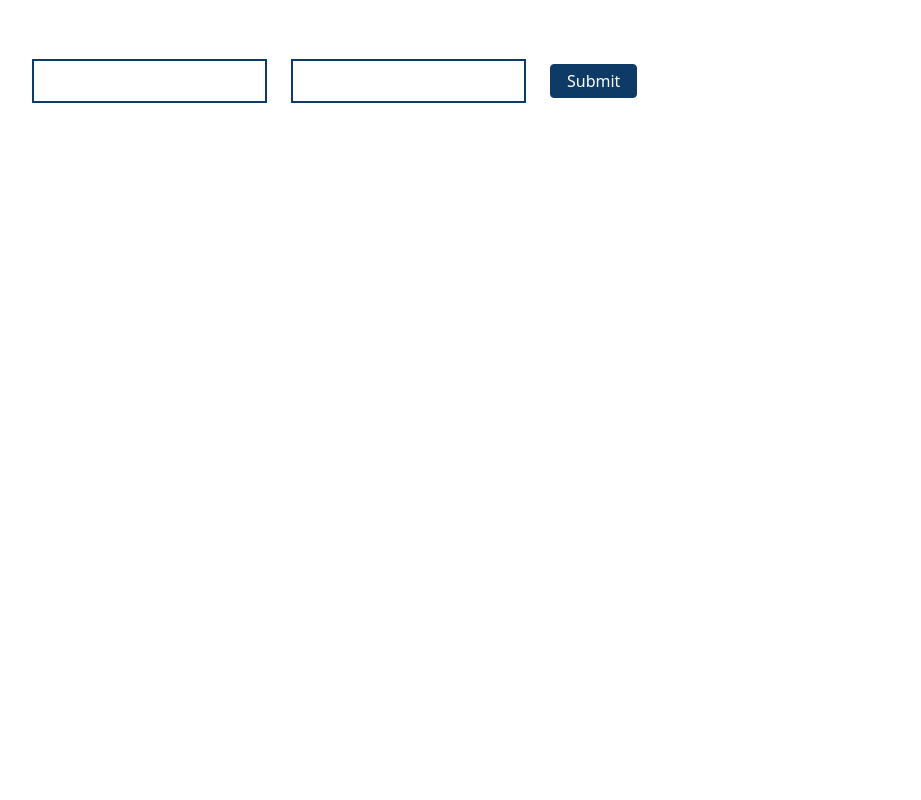
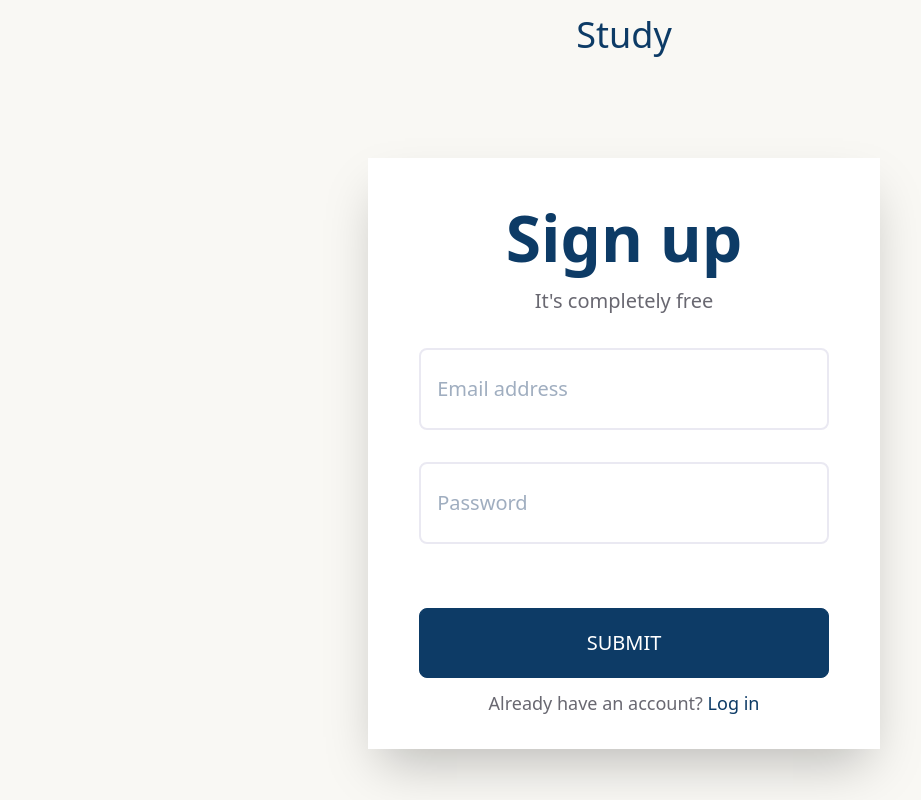
Before and after one commit to BenSheep/Client, a Next.js app: page /signup in a window 1280 px wide. Shown: the whole page, without its empty margins (16-937 px from the left). Built offline with nearby package versions, Linux system fonts and the light colour scheme.

Commit message:
:lipstick: Styled the signup component

```diff
--- a/components/forms/SignUpForm.js
+++ b/components/forms/SignUpForm.js
@@ -71,30 +71,46 @@ class SignUpForm extends React.Component {
   render() {
     const { error } = this.state
     return (
-      <div className="p-12">
+      <div>
         <Formik
           initialValues={{ email: '', password: '' }}
           validate={this.validate}
           onSubmit={this.handleOnSubmit}
         >
           {({ isSubmitting }) => (
-            <Form>
+            <Form className="pt-8">
+              <h1 className="text-6xl text-blue font-semibold">Sign up</h1>
+              <h3 className="text-xl text-gray">It's completely free</h3>
+              <div className="w-full my-8">
                 <Field
-                className="border-2 border-solid border-blue mr-6 py-2"
+                  className="w-4/5 rounded-lg py-6 border-2 border-solid border-silver pl-4 text-xl"
                   type="email"
                   name="email"
+                  placeholder="Email address"
                   data-test="email-input"
                 />
-              <ErrorMessage name="email" component="div" />
+                <ErrorMessage
+                  name="email"
+                  component="div"
+                  className="text-left text-red pl-16"
+                />
+              </div>
+              <div className="w-full mb-4">
                 <Field
-                className="border-2 border-solid border-blue mr-6 py-2"
+                  className="w-4/5 rounded-lg py-6 border-2 border-solid border-silver pl-4 text-xl"
                   type="password"
                   name="password"
+                  placeholder="Password"
                   data-test="password-input"
                 />
-              <ErrorMessage name="password" component="div" />
+                <ErrorMessage
+                  name="password"
+                  component="div"
+                  className="text-left text-red pl-16"
+                />
+              </div>
               <button
-                className="cta"
+                className="mt-12 w-4/5 cta-lg text-xl uppercase"
                 data-test="submit"
                 type="submit"
                 disabled={isSubmitting}
--- a/pages/signup.js
+++ b/pages/signup.js
@@ -1,7 +1,21 @@
 import React from 'react'
 import SignUpForm from '../components/forms/SignUpForm'
+
 export default class SignUp extends React.Component {
   render() {
-    return <SignUpForm />
+    return (
+      <div className="w-full h-screen flex flex-col mx-auto text-center bg-cream">
+        <h1 className="text-blue text-4xl mt-2 mb-12">Study</h1>
+        <div className="mx-auto w-4/5 md:w-2/5  justify-center items-center mt-12 shadow-2xl bg-white">
+          <SignUpForm className="" />
+          <h5 className="justify-center items-center mt-3 pb-8 text-gray text-lg">
+            Already have an account?{' '}
+            <a href="/login" className="text-blue">
+              Log in
+            </a>
+          </h5>
+        </div>
+      </div>
+    )
   }
 }
--- a/styles/main.css
+++ b/styles/main.css
@@ -10,16 +10,19 @@
   --main-orange: #ee964b;
 }
 
-body {
-  background-color: var(--main-white);
-}
-
 nav {
   min-height: 5em;
 }
 
 .cta {
   @apply inline-block px-4 py-2 leading-none border rounded mt-4;
+  background-color: var(--main-blue);
+  border: 1px solid var(--main-blue);
+  color: var(--main-white);
+}
+
+.cta-lg {
+  @apply inline-block py-6 leading-none border rounded-lg;
   background-color: var(--main-blue);
   border: 1px solid var(--main-blue);
   color: var(--main-white);
--- a/tailwind.config.js
+++ b/tailwind.config.js
@@ -6,6 +6,9 @@ module.exports = {
       red: '#f1554c',
       yellow: '#f4d35e',
       orange: '#ee964b',
+      silver: '#eae9f2',
+      gray: '#696871',
+      white: '#fff',
     },
   },
   variants: {},
```
Lines whose indentation alone changed are shown as unchanged.
